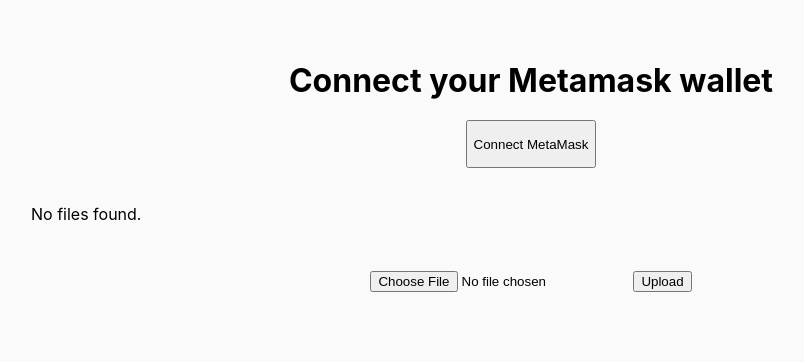
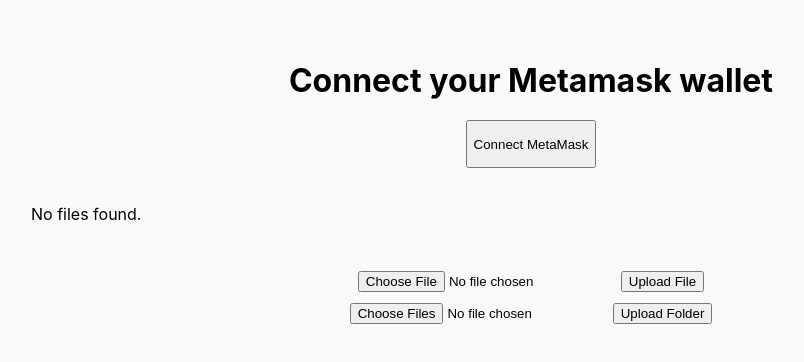
Before and after one commit to nd-dsp-lab/web3db-fs-frontend, a React (Create React App) app in the folder app/: page / in a window 1280 px wide. Shown: the top 362 px of the page, without its empty margins (109-913 px from the left). Built offline with nearby package versions, Linux system fonts and the light colour scheme.

Commit message:
adding folders options to the UI

```diff
--- a/app/src/App.js
+++ b/app/src/App.js
@@ -5,6 +5,8 @@
   const [files, setFiles] = useState([]);
   const [fileTree, setFileTree] = useState(null);
   const [currentPath, setCurrentPath] = useState("/");
+  const [folderPath, setFolderPath] = useState("/");
+  const [uploadMode, setUploadMode] = useState("single");
 
   async function connectWallet() {
     if (window.ethereum) {
@@ -21,43 +23,108 @@
     }
   }
 
-  // Folder system helper functions
+  // function buildFileTree(files) {
+  // const root = { name: "/", type: "folder", children: [] };
+
+  // for (const file of files) {
+  //   const fullPath = file.folder_path || "/";
+  //   const parts = fullPath.split("/").filter(Boolean); // ["web3Example", "Copy of Assignment 3 - Answer Sheet.pdf"]
+  //   let currentNode = root;
+
+  //   parts.forEach((part, index) => {
+  //     const isFile = index === parts.length - 1 && part.includes("."); // last part with a dot is a file
+  //     if (isFile) {
+  //       currentNode.children.push({
+  //         ...file,
+  //         type: "file",
+  //         name: part,
+  //       });
+  //     } else {
+  //       // folder
+  //       let folderNode = currentNode.children.find(
+  //         (c) => c.type === "folder" && c.name === part
+  //       );
+  //       if (!folderNode) {
+  //         folderNode = { name: part, type: "folder", children: [] };
+  //         currentNode.children.push(folderNode);
+  //       }
+  //       currentNode = folderNode;
+  //     }
+  //   });
+  // }
+  //   return root;
+  // }
+
+  // function getFolderContents(tree, path) {
+  //   if (!tree) return [];
+
+  //   if (path === "/" || path === "") {
+  //     return tree.children.filter(item => item.type === "file");
+  //   }
+
+  //   const parts = path.split("/").filter(Boolean);
+  //   let node = tree;
+  //   for (const part of parts) {
+  //     node = node?.children.find(c => c.name === part && c.type === "folder");
+  //     if (!node) return [];
+  //   }
+  //   return node.children || [];
+  // }
+
+  // Build a tree from files array
 function buildFileTree(files) {
   const root = { name: "/", type: "folder", children: [] };
 
   for (const file of files) {
     const path = file.folder_path || "/";
-      if (path === "/" || path === "") {
-        root.children.push({
+    const parts = path.split("/").filter(Boolean); // split by "/" and remove empty strings
+
+    let currentNode = root;
+
+    for (let i = 0; i < parts.length; i++) {
+      const part = parts[i];
+
+      // Check if this is the last part and contains a file (has a dot)
+      const isFile = i === parts.length - 1 && file.filename.includes(".");
+
+      if (isFile) {
+        currentNode.children.push({
           ...file,
           type: "file",
-          name: file.filename
+          name: file.filename,
         });
       } else {
-        root.children.push({
-          ...file,
-          type: "file",
-          name: file.filename
-        });
+        // Look for existing folder node
+        let folderNode = currentNode.children.find(
+          (c) => c.type === "folder" && c.name === part
+        );
+        if (!folderNode) {
+          folderNode = { name: part, type: "folder", children: [] };
+          currentNode.children.push(folderNode);
+        }
+        currentNode = folderNode;
+      }
     }
   }
 
   return root;
 }
 
+// Get folder contents (files + subfolders)
 function getFolderContents(tree, path) {
   if (!tree) return [];
 
   if (path === "/" || path === "") {
-      return tree.children.filter(item => item.type === "file");
+    return tree.children;
   }
 
   const parts = path.split("/").filter(Boolean);
   let node = tree;
   for (const part of parts) {
-      node = node?.children.find(c => c.name === part && c.type === "folder");
+    node = node?.children.find((c) => c.type === "folder" && c.name === part);
     if (!node) return [];
   }
+
   return node.children || [];
 }
 
@@ -89,92 +156,122 @@
 
   async function uploadFile(event) {
   event.preventDefault();
-    const fileInput = event.target.querySelector('input[type="file"]');
-    const file = fileInput?.files[0];
-    if (!file) {
-      alert("Please select a file first!");
+
+  const fileInput =
+    uploadMode === "folder"
+      ? document.getElementById("folderInput")
+      : document.getElementById("singleFileInput");
+
+  const files = fileInput?.files;
+  if (!files || files.length === 0) {
+    alert("Please select a file or folder first!");
     return;
   }
   if (!account) {
     alert("Please connect your wallet first!");
     return;
   }
+  try {
+    const formData = new FormData();
+    formData.append("user_address", account);
 
-    try {
-      // Upload to IPFS and get transaction data
-      const formData = new FormData();
+    if (uploadMode === "folder") {
+      // For multiple files inside a folder
+      for (const file of files) {
+        const relativePath = file.webkitRelativePath || file.name; // e.g. "web3Example/file.pdf"
+        console.log("Relative Path:", relativePath);
+        const pathParts = relativePath.split("/");
+        console.log("Path Parts:", pathParts);
+        const folderPath = "/" + pathParts.slice(0, -1).join("/"); // e.g. "/web3Example"
+        console.log("Folder Path:", folderPath);
+        formData.append("files", file);
+        formData.append("paths", folderPath);
+      }
+    } else {
+      // For a single file upload
+      const file = files[0];
       formData.append("file", file);
-      formData.append("user_address", account);
-      formData.append("folder_path", currentPath); // You can add folder input later
+      formData.append("folder_path", "/"); // or currentPath if you track that
+    }
 
-      const response = await fetch("http://localhost:8000/upload", {
+    const endpoint =
+      uploadMode === "folder"
+        ? "http://localhost:8000/upload-folder"
+        : "http://localhost:8000/upload";
+
+    const response = await fetch(endpoint, {
       method: "POST",
       body: formData,
     });
+
     const data = await response.json();
-
     console.log("Backend response:", data);
 
-      if (!data.transaction) {
-        alert("Failed to prepare transaction");
+    if (!data.success && !data.transaction) {
+      alert("Upload failed");
       return;
     }
 
-      alert(`File uploaded to IPFS! CID: ${data.cid}. Now sign the transaction to store on blockchain.`);
+    console.log("Transaction data:", data.cid);
+    if (uploadMode  && data.cid) {
+      alert(
+        `File uploaded to IPFS! CID: ${data.cid}. Now sign the transaction to store on blockchain.`
+      );
+      await handleTransaction(data);
+    } else {
+      alert("Upload successful!");
+      retrieveFiles();
+    }
+  } catch (error) {
+    console.error("Upload failed:", error);
+    alert("Upload failed: " + (error.message || "Unknown error"));
+  }
+}  // <-- Close uploadFile function here (remove the extra closing braces above)
 
-      // Sign transaction with MetaMask
-      console.log("Transaction data:", data.transaction);
-
-      // Ensure on Sepolia network
+async function handleTransaction(data) {
+  try {
     await ensureSepolia();
 
-      // Ensure all transaction fields are properly formatted
     const transaction = {
       ...data.transaction,
-        // Ensure hex values are properly formatted
-        gas: data.transaction.gas ? `0x${data.transaction.gas.toString(16)}` : data.transaction.gas,
-        gasPrice: data.transaction.gasPrice ? `0x${data.transaction.gasPrice.toString(16)}` : data.transaction.gasPrice,
-        nonce: data.transaction.nonce ? `0x${data.transaction.nonce.toString(16)}` : data.transaction.nonce,
-        value: data.transaction.value || '0x0'
+      gas: data.transaction.gas
+        ? `0x${data.transaction.gas.toString(16)}`
+        : data.transaction.gas,
+      gasPrice: data.transaction.gasPrice
+        ? `0x${data.transaction.gasPrice.toString(16)}`
+        : data.transaction.gasPrice,
+      nonce: data.transaction.nonce
+        ? `0x${data.transaction.nonce.toString(16)}`
+        : data.transaction.nonce,
+      value: data.transaction.value || "0x0",
     };
 
-      console.log("Formatted transaction:", transaction);
-
     const txHash = await window.ethereum.request({
-        method: 'eth_sendTransaction',
+      method: "eth_sendTransaction",
       params: [transaction],
     });
 
     alert(`Transaction sent! Hash: ${txHash}. Waiting for confirmation...`);
 
-      // Verify transaction was mined
     const verifyResponse = await fetch("http://localhost:8000/verify-upload", {
       method: "POST",
-        headers: {
-          "Content-Type": "application/json",
-        },
+      headers: { "Content-Type": "application/json" },
       body: JSON.stringify({ tx_hash: txHash }),
     });
 
     const verifyData = await verifyResponse.json();
-
     if (verifyData.success) {
       alert(`File successfully stored on blockchain! Transaction: ${txHash}`);
-        // Refresh the files list after successful upload
       retrieveFiles();
     } else {
-        const errorMessage = verifyData.error || "Transaction verification failed";
-        alert(`Transaction failed: ${errorMessage}`);
+      alert(`Transaction failed: ${verifyData.error || "Unknown error"}`);
     }
-
   } catch (error) {
-      console.error("Upload failed:", error);
+    console.error("Transaction error:", error);
     if (error.code === 4001) {
       alert("Transaction rejected by user");
     } else {
-        // Handle different error object structures
-        const errorMessage = error.message || error.reason || error.toString() || "Unknown error";
-        alert(`Upload failed: ${errorMessage}`);
+      alert(`Upload failed: ${error.message || "Unknown error"}`);
     }
   }
   }
@@ -199,6 +296,37 @@
       }
     }, [account, retrieveFiles]);
 
+    function FolderNode({ node, parentPath, currentPath, setCurrentPath }) {
+      const fullPath = `${parentPath}/${node.name}`;
+      return (
+        <div style={{ marginLeft: "10px" }}>
+          <div
+            onClick={() => setCurrentPath(fullPath)}
+            style={{
+              padding: "4px 6px",
+              border: "1px solid #ddd",
+              borderRadius: "4px",
+              background: currentPath === fullPath ? "#f0f0f0" : "#fff",
+              cursor: "pointer",
+              marginBottom: "2px",
+            }}
+          >
+            {node.name}
+          </div>
+          {node.children
+            .filter((c) => c.type === "folder")
+            .map((child) => (
+              <FolderNode
+                key={child.name}
+                node={child}
+                parentPath={fullPath}
+                currentPath={currentPath}
+                setCurrentPath={setCurrentPath}
+              />
+            ))}
+        </div>
+      );
+    }
     return (
       <div
         style={{
@@ -231,14 +359,7 @@
             }}
           >
             {/* LEFT PANEL — Folders */}
-            <div
-              style={{
-                flex: "0 0 250px",
-                borderRight: "1px solid #ddd",
-                paddingRight: "20px",
-                minHeight: "400px",
-              }}
-            >
+            <div>
               <h3>Folders</h3>
               <div
                 onClick={() => setCurrentPath("/")}
@@ -248,10 +369,23 @@
                   borderRadius: "4px",
                   background: currentPath === "/" ? "#f0f0f0" : "#fff",
                   cursor: "pointer",
+                  marginBottom: "5px",
                 }}
               >
                 /
               </div>
+
+              {fileTree.children
+                .filter((c) => c.type === "folder")
+                .map((folder) => (
+                  <FolderNode
+                    key={folder.name}
+                    node={folder}
+                    parentPath=""
+                    currentPath={currentPath}
+                    setCurrentPath={setCurrentPath}
+                  />
+                ))}
             </div>
 
             {/* RIGHT COLUMN — Files */}
@@ -305,14 +439,31 @@
       </div>
 
       {/* Upload form centered below everything */}
-      <form
-        onSubmit={uploadFile}
-        style={{ marginTop: "30px", textAlign: "center" }}
-      >
-        <input type="file" />
-        <button type="submit" style={{ marginLeft: "10px" }}>
-          Upload
-        </button>
+      <form onSubmit={uploadFile} style={{ marginTop: "30px", textAlign: "center" }}>
+      {/* Single file upload */}
+      <div style={{ marginBottom: "10px" }}>
+        <input
+          id="singleFileInput"
+          type="file"
+          style={{ marginRight: "10px" }}
+          onChange={(e) => setUploadMode("single")}
+        />
+        <button type="submit">Upload File</button>
+      </div>
+
+        {/* Folder upload */}
+        <div>
+          <input
+            id="folderInput"
+            type="file"
+            webkitdirectory="true"
+            directory=""
+            multiple
+            style={{ marginRight: "10px" }}
+            onChange={(e) => setUploadMode("folder")}
+          />
+          <button type="submit">Upload Folder</button>
+        </div>
       </form>
     </div>
   );
```
Lines whose indentation alone changed are shown as unchanged.
